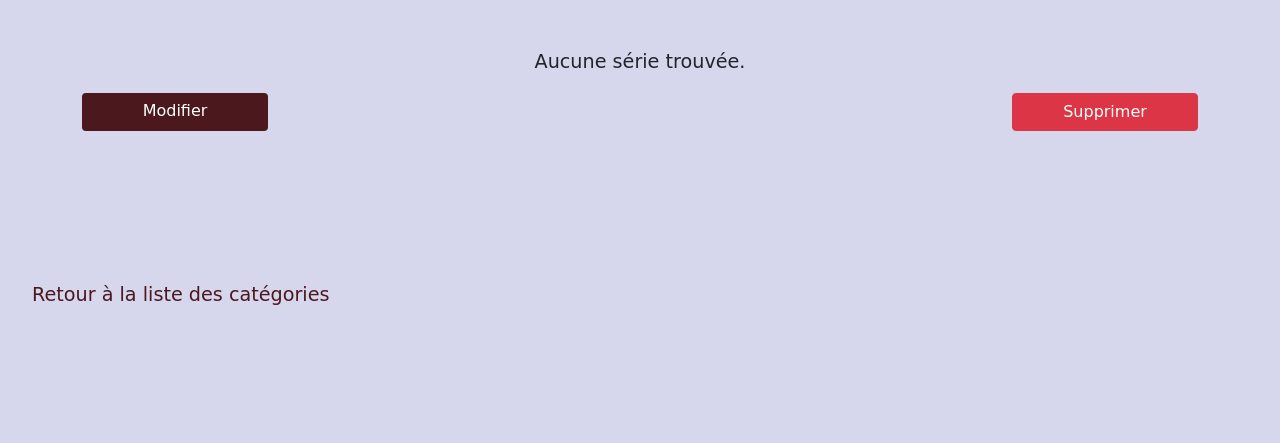
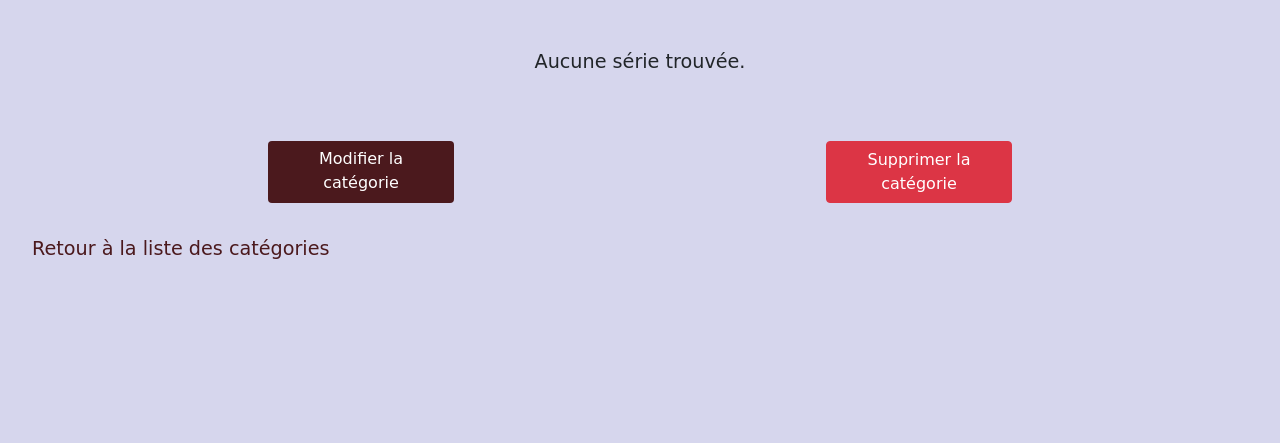
Before and after one commit to veroniqueauzias/wildSeries2, a Symfony app: template templates/category/show.html.twig in a window 1280 px wide. Shown: the part 98-541 px from the top of the page. Run offline with Twig, Linux system fonts and the light colour scheme; the template is opened without the code that fills it, so the values that code supplies are empty; style sheets or scripts are compiled from the project's sources; some libraries are stand-ins or nearby versions; some web fonts are replaced.

Commit message:
finish category crud

```diff
--- a/src/Controller/CategoryController.php
+++ b/src/Controller/CategoryController.php
@@ -10,6 +10,7 @@ use App\Entity\Program;
 use App\Repository\CategoryRepository;
 use App\Form\CategoryType;
 use Symfony\Component\HttpFoundation\Request;
+use Sensio\Bundle\FrameworkExtraBundle\Configuration\ParamConverter;
 /**
 * @Route("/categories", name="category_")
 */
@@ -96,7 +97,8 @@ class CategoryController extends AbstractController
     }
 
     /**
-     * @Route("/{id}/modifier", name="edit", methods={"GET","POST"})
+     * @Route("/{categoryName}/modifier", name="edit", methods={"GET","POST"})
+     * @ParamConverter("category", class="App\Entity\Category", options={"mapping": {"categoryName": "name"}})
      */
     public function edit(Request $request, Category $category): Response
     {
@@ -126,7 +128,7 @@ class CategoryController extends AbstractController
             $entityManager->flush();
         }
 
-        return $this->redirectToRoute('category_show',['categoryName' => $category->getName()]);
+        return $this->redirectToRoute('category_index');
     }
 
 }
--- a/templates/category/_delete_form.html.twig
+++ b/templates/category/_delete_form.html.twig
@@ -1,4 +1,4 @@
-<form class="mt-3 col-md-2" method="post" action="{{ path('category_delete', {'id': category.id}) }}" onsubmit="return confirm('Etes-vous sûrs de vouloir supprimer cette catégorie?');">
+<form class="mt-3 col-md-2" method="post" action="{{ path('category_delete', {'id': category.id}) }}" onsubmit="return confirm('Etes-vous sûrs de vouloir supprimer la catégorie {{category.name}}?');">
     <input type="hidden" name="_token" value="{{ csrf_token('delete' ~ category.id) }}">
-    <button class="btn btn-danger col-md-12">Supprimer</button>
+    <button class="btn btn-danger col-md-12">Supprimer la catégorie</button>
 </form>
--- a/templates/category/edit.html.twig
+++ b/templates/category/edit.html.twig
@@ -4,7 +4,7 @@
 
 {% block body %}
 <div class="container">
-    <h1 class="title mt-5 text-center">Modifier l'épisode</h1>
+    <h1 class="title mt-5 text-center">Modifier la categorie</h1>
 
     {{ include('category/_form.html.twig', {'button_label': 'Modifier'}) }}
 
--- a/templates/category/show.html.twig
+++ b/templates/category/show.html.twig
@@ -17,23 +17,19 @@
                  <h6 class="card-subtitle mb-2 text-muted">Pays: {{program.country}}</h6>
                  <p class="card-text">{{program.summary| u.truncate(200, '...')}}.</p>
                  <div class="flex justify-content-end mt-auto">
-                  <a href="{{path('program_show', { 'id': program.id }) }}" class="btn btn-primary">Voir plus</a>
+                     <a href="{{path('program_show', { 'id': program.id }) }}" class="btn btn-primary">Voir plus</a>
                  </div>
                </div>
-             </div>
+            </div>
              {% else %}
                Aucune série trouvée.
             {% endfor %}
          </div>
 
-             <div class = "flex flex-row justify-content-between">
-            <a href="{{ path('category_edit', {'id': category.id}) }}" class="btn btn-primary col-md-2 mt-3">Modifier</a>
+             <div class = "flex flex-row justify-content-around mt-5">
+            <a href="{{ path('category_edit', {'categoryName': category.name}) }}" class="btn btn-primary col-md-2 mt-3">Modifier la catégorie</a>
                 {{ include('category/_delete_form.html.twig') }}
-        </div>
-
-
-      </div>
-   </div>
+            </div>
 </div>
 
 <div class="returnLink">
```
